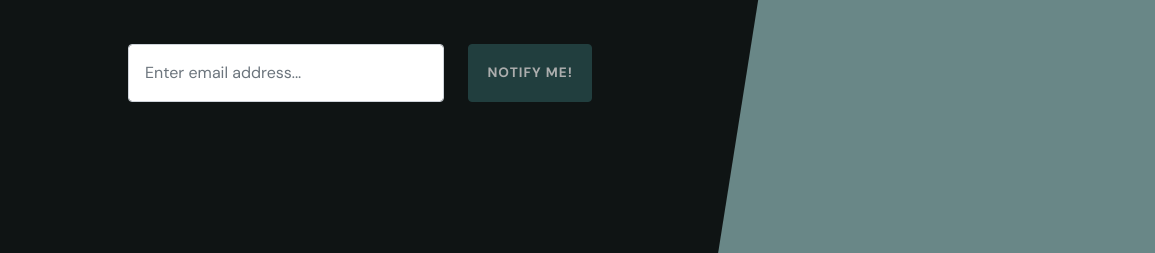
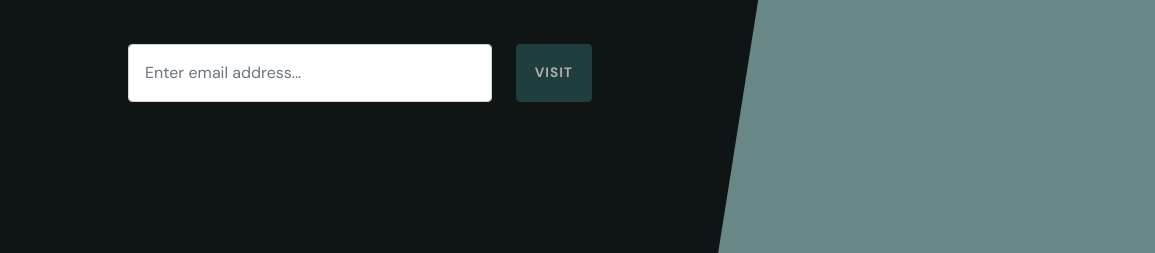
Before and after one commit to dizonjericho03/IPT2-Case-Study-Midterm, a plain HTML site: page IPT2 Case Study/coming.html in a window 1280 px wide. Shown: the part 466-719 px from the top of the page, 0-1155 px from the left. Drawn offline with nearby package versions, Linux system fonts and the light colour scheme; a script that the page names is missing.

Commit message:
Nino-Caisip modified the coming.html file.

```diff
--- a/IPT2 Case Study/coming.html
+++ b/IPT2 Case Study/coming.html
@@ -29,7 +29,7 @@
                         <!-- Email address input-->
                         <div class="row input-group-newsletter">
                             <div class="col"><input class="form-control" id="email" type="email" placeholder="Enter email address..." aria-label="Enter email address..." data-sb-validations="required,email" /></div>
-                            <div class="col-auto"><button class="btn btn-primary disabled" id="submitButton" type="submit">Notify Me!</button></div>
+                            <div class="col-auto"><a href="index.html"><button class="btn btn-primary disabled" id="submitButton" type="submit">VISIT</button></a></div>
                         </div>
                         <div class="invalid-feedback mt-2" data-sb-feedback="email:required">An email is required.</div>
                         <div class="invalid-feedback mt-2" data-sb-feedback="email:email">Email is not valid.</div>
```
